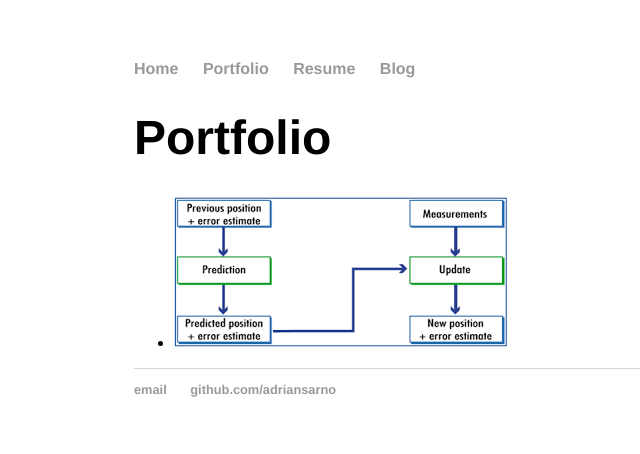
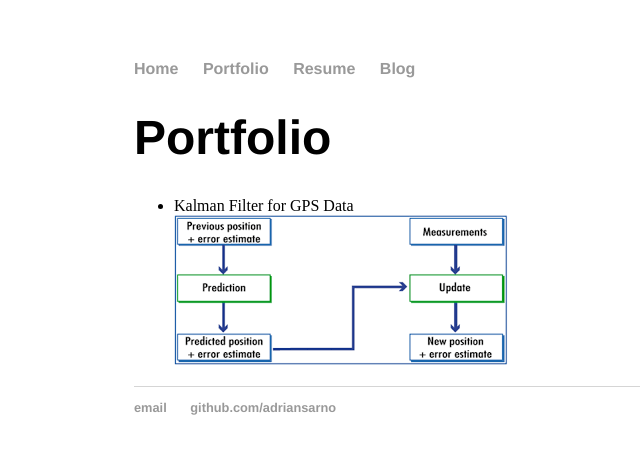
Before and after one commit to adriansarno/adriansarno.github.io, a Jekyll site: the page built from portfolio/index.html, in a window 1280 px wide. Shown: the top 454 px of the page, without its empty margins (58-698 px from the left). Built offline with Jekyll 4.4.1, drawn with Linux system fonts in a browser that asks for light colours.

Commit message:
Update index.html

```diff
--- a/portfolio/index.html
+++ b/portfolio/index.html
@@ -5,7 +5,11 @@ title: Adrian Sarno - Portfolio
 <div class="blurb">
 	<h1>Portfolio</h1>
 	<ul>
-		<li><a title="Kalman Jupyter Notebook" href="https://github.com/adriansarno/kalman" target="_blank"><img src="../assets/images/kalman.png" border="0" alt="Kalman flow diagram"></a></li>
+		<li>Kalman Filter for GPS Data<br/>
+		<a title="Kalman Jupyter Notebook" href="https://github.com/adriansarno/kalman" target="_blank">
+			<img src="../assets/images/kalman.png" border="0" alt="Kalman flow diagram">
+			</a>
+		</li>
 	</ul>
 
 </div><!-- /.blurb -->
```
